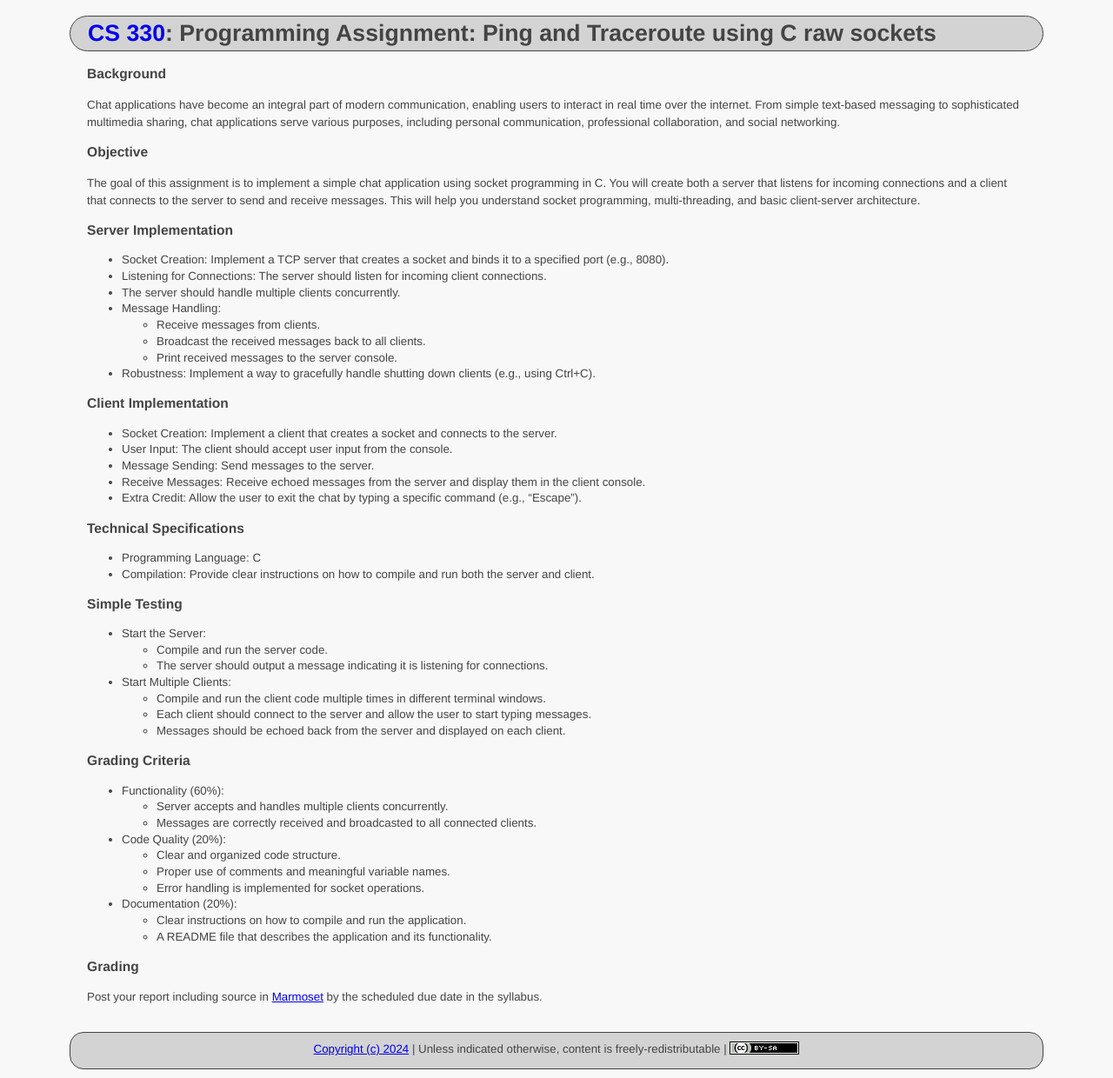
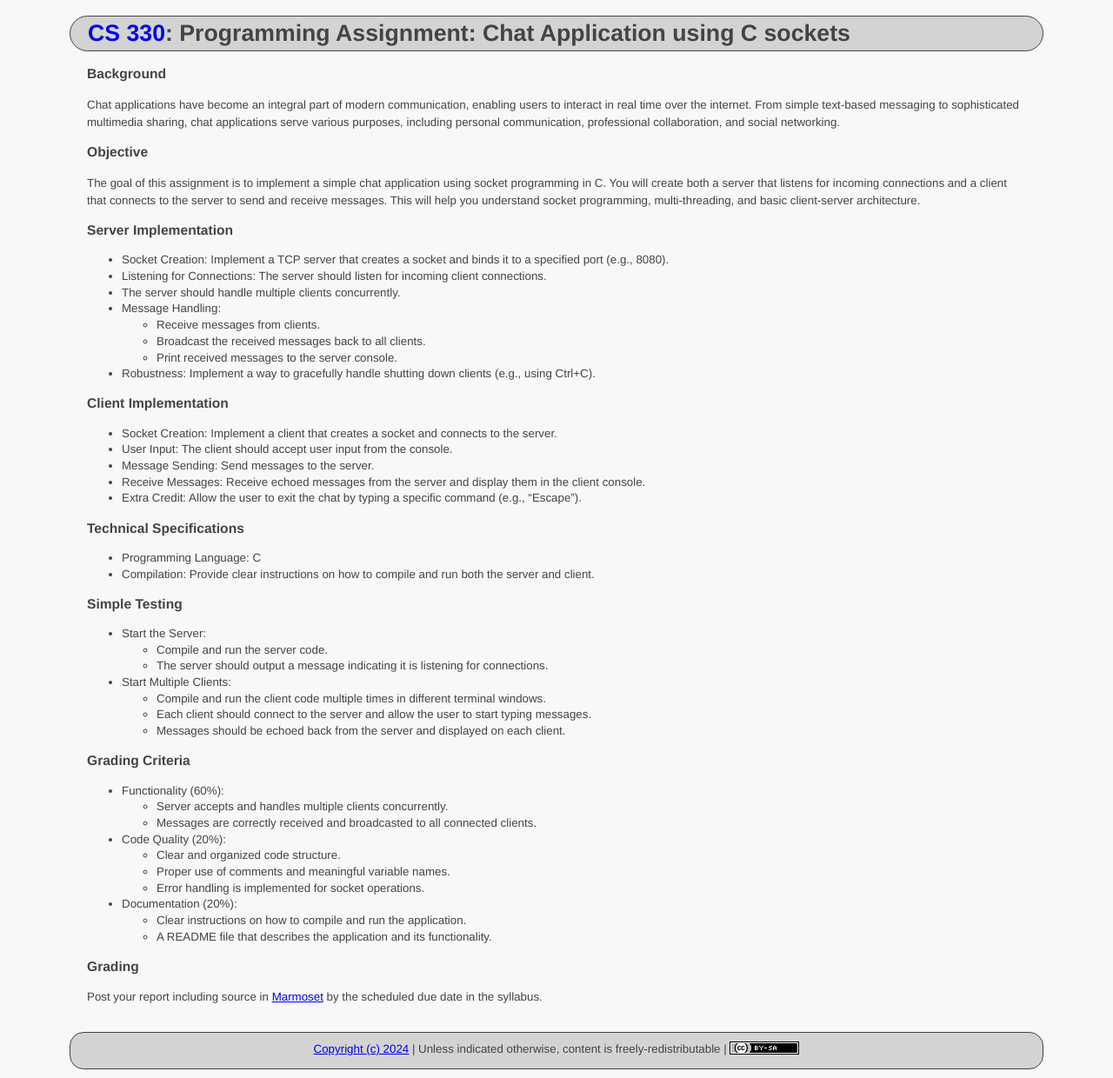
Before and after one commit to ycpcs/cs330-fall2024, a Jekyll site: the page built from labs/chat.md, in a window 1280 px wide. Shown: the whole page at 87% size. Built offline with Jekyll 4.4.1, drawn with Linux system fonts in a browser that asks for light colours.

Commit message:
update text

```diff
--- a/labs/chat.md
+++ b/labs/chat.md
@@ -1,7 +1,7 @@
 ---
 layout: default
 course_number: CS330
-title: "Programming Assignment: Ping and Traceroute using C raw sockets"
+title: "Programming Assignment: Chat Application using C sockets"
 ---
 
 ### Background
```
